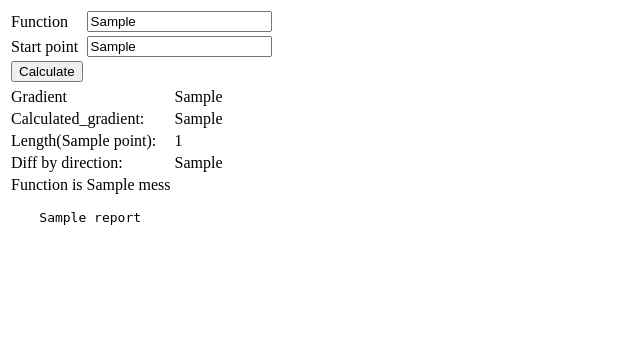
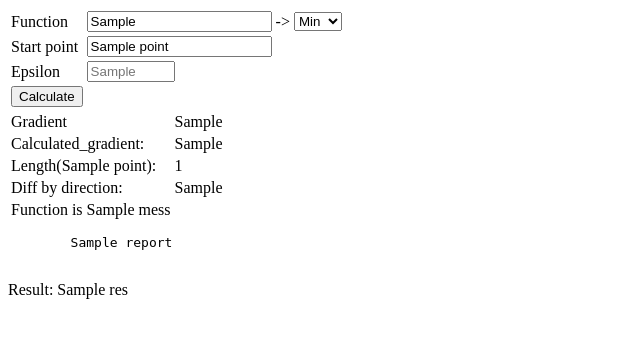
Before and after one commit to DingzhouWang/721project2, a Flask app: template templates/index.html in a window 1280 px wide. Shown: the top 338 px of the page, without its empty margins (0-640 px from the left). Run offline with Flask 2, Linux system fonts and the light colour scheme; the template is opened without the code that fills it: most values are stand-ins (such as "Sample title", 1, 10 or a date in 2020).

Commit message:
Added several params for calculating

```diff
--- a/app.py
+++ b/app.py
@@ -11,38 +11,50 @@ def index():
     if request.method == 'POST':
         f = request.form['f']
         p = request.form['p']
+        eps = request.form['eps']
+        option = request.form['options']
         if not f or f.isspace():
             f = None
         if not p or p.isspace():
             p = None
-        return redirect(url_for('calculate', f=f, start_point=p))
+        if not eps or eps.isspace():
+            eps = None
+        return redirect(url_for('calculate', f=f, start_point=p, eps=eps, option=option))
     return render_template('index.html',
                            def_f=GradientDescent.def_f,
-                           def_p=[GradientDescent.def_x0, GradientDescent.def_y0])
+                           def_p=str(GradientDescent.def_x0) + ' ' + str(GradientDescent.def_y0),
+                           def_eps=GradientDescent.def_eps)
 
 
 @app.route('/calculate')
-@app.route('/calculate/<f>/<start_point>')
-def calculate(f=None, start_point=None):
+def calculate():
+    f = request.args.get('f')
+    start_point = request.args.get('start_point')
+    eps = request.args.get('eps')
+    option = request.args.get('option')
     if start_point is not None:
         start_point = [float(x) for x in start_point.split()]
-    descent = GradientDescent(f, start_point)
-    point = descent.get_start_point()
-    length = Diff.length(point)
+    if eps is not None:
+        eps = float(eps)
+    find_min = True
+    if option == 'max':
+            find_min = False
+    descent = GradientDescent(f, start_point, eps, find_min)
+    length = Diff.length(descent.get_start_point())
     diff_by_direction = descent.calculate_diff_by_direction(length)
     mess = 'not monotonically'
     if Diff.is_increasing(diff_by_direction):
         mess = 'monotonically increasing'
     if Diff.is_decreasing(diff_by_direction):
         mess = 'monotonically decreasing'
-    descent.calculate()
+    res = descent.calculate()
     report = descent.get_report()
     return render_template('index.html',
                            descent=descent,
-                           point=point,
+                           point=' '.join(map(str, descent.get_start_point())),
                            length=length,
                            diff_by_direction=diff_by_direction,
-                           mess=mess, report=report)
+                           mess=mess, report=report, res='; '.join(map(str, res)))
 
 
 if __name__ == '__main__':
--- a/templates/index.html
+++ b/templates/index.html
@@ -13,13 +13,25 @@
                 <input type="text" name="f" placeholder="{{ def_f }}"
                         {% if descent %} value="{{ descent.get_f() }}" {% endif %}/>
             </td>
+            <td>-></td>
+            <td>
+                <select title="Optimize" name="options">
+                    <option value="min">Min</option>
+                    <option value="max">Max</option>
+                </select>
+            </td>
         </tr>
         <tr>
             <td><label>Start point</label></td>
             <td>
                 <input type="text" name="p" placeholder="{{ def_p }}"
-                        {% if descent %} value="{{ descent.get_start_point() }}" {% endif %}/>
+                        {% if descent %} value="{{ point }}" {% endif %}/>
             </td>
+        </tr>
+        <tr>
+            <td><label>Epsilon</label></td>
+            <td><input type="number" name="eps" placeholder="{{ def_eps }}" min="0" max="1" step="0.0001"
+                    {% if descent %} value="{{ descent.get_eps() }}" {% endif %}/></td>
         </tr>
         <tr>
             <td><input type="submit" value="Calculate"/></td>
@@ -49,8 +61,9 @@
         </tr>
     </table>
     <pre>
-    {{ report }}
-</pre>
+        {{ report }}
+    </pre>
+    <p>Result: {{ res }}</p>
 {% endif %}
 </body>
 </html>
```
Also changed, not shown: descent/GradientDescent.py (+5 -3 lines).
